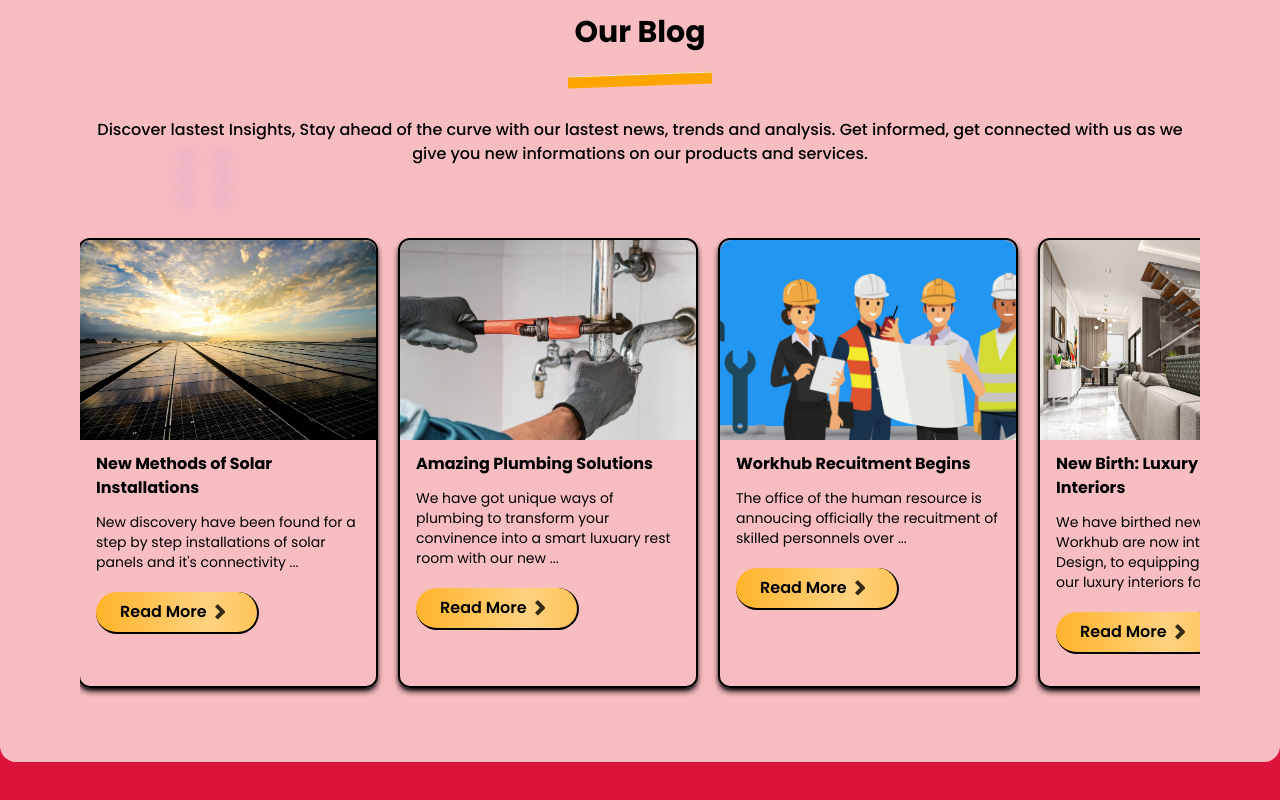
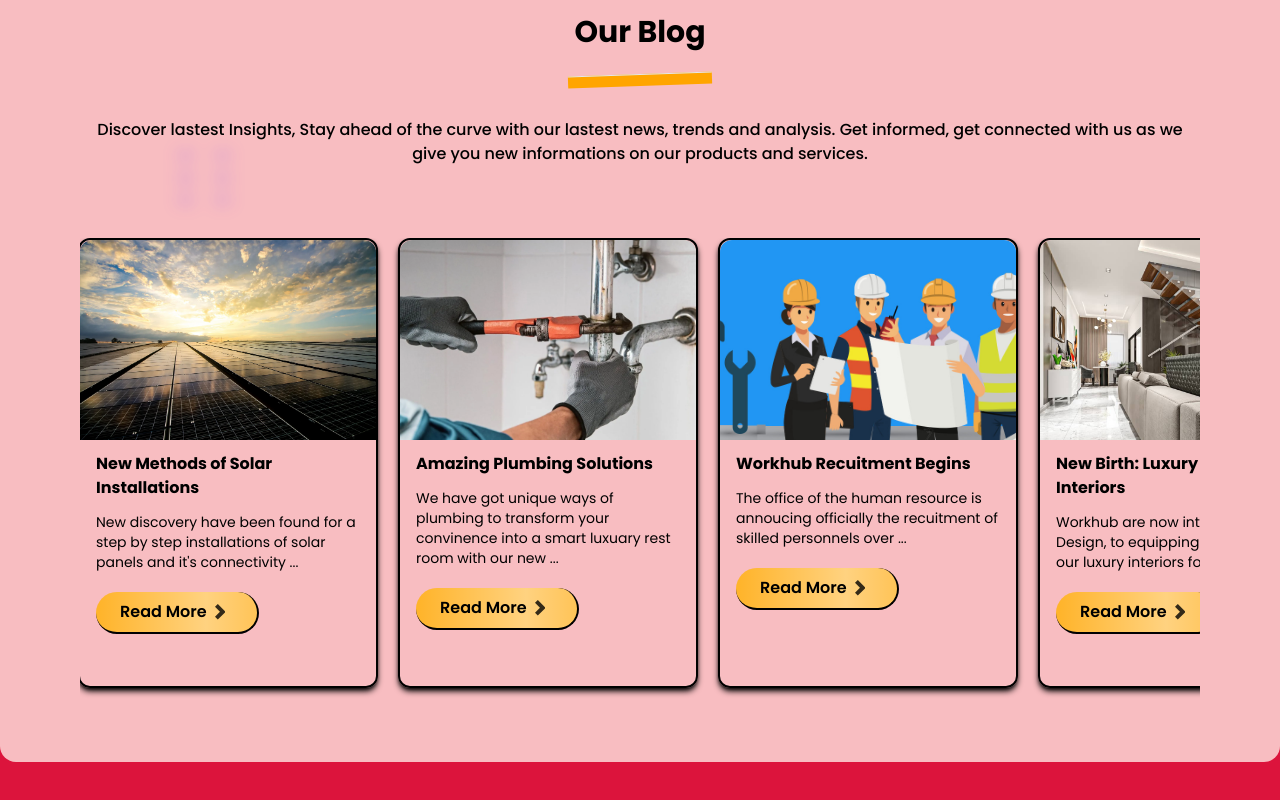
Before and after one commit to Georgechisom/workhub-solar, a React (Create React App) app: page / in a window 1280 px wide. Shown: the part 3806-4606 px from the top of the page. Built offline with nearby package versions, Linux system fonts and the light colour scheme.

Commit message:
app updated

```diff
--- a/src/components/utilities/Tools.js
+++ b/src/components/utilities/Tools.js
@@ -3,13 +3,13 @@ import WhatsApp from "../../images/whatsapp.png";
 
 const Tools = () => {
 
-    const WhatsAppLink = "https://wa.me/+2349066290201?text=Hello,%20I'm%20from%20workhub%20solar%20website%20I'd%20have%20a%20job%20for%20you%20.%20My%20name%20is%20";
+    const WhatsAppLink = "https://wa.me/+2349066290201?text=Hello,%20I'm%20from%20workhub%20solar%20website%20I'd%20have%20a%20job%20for%20you.%20My%20name%20is%20";
 
   return (
     <div>
         <div>
-            <a href={WhatsAppLink} target="_blank" rel='noopener noreferrer' className='relative overflow-hidden cursor-pointer bg-[#25D366]'>
-                <img src={WhatsApp} alt="whatsappImage" className='w-12 md:w-14 lg:w-16 z-50 rounded-full fixed bottom-10 right-5 duration-300 transition-all left-0 animate-pulse ml-auto' />
+            <a href={WhatsAppLink} target="_blank" rel='noopener noreferrer' className='relative overflow-hidden cursor-pointer bg-[#25D366] animate-pulse'>
+                <img src={WhatsApp} alt="whatsappImage" className='w-12 md:w-14 lg:w-16 z-50 rounded-full fixed bottom-10 right-5 duration-300 transition-all left-0 ml-auto' />
             </a>
         </div>
     </div>
--- a/src/pages/HomePage.js
+++ b/src/pages/HomePage.js
@@ -364,7 +364,7 @@ const HomePage = () => {
             New Birth: Luxury Electrical Interiors
           </h2>
           <p className="text-sm py-3">
-            We have birthed new tentacles. Workhub are now into Electric Interior Design, to equipping your homes with our luxury interiors for perfect ...
+            Workhub are now into Electric Interior Design, to equipping your homes with our luxury interiors for perfect ...
           </p>
         </div>
         <div className='py-2 px-4 flex'>
```
